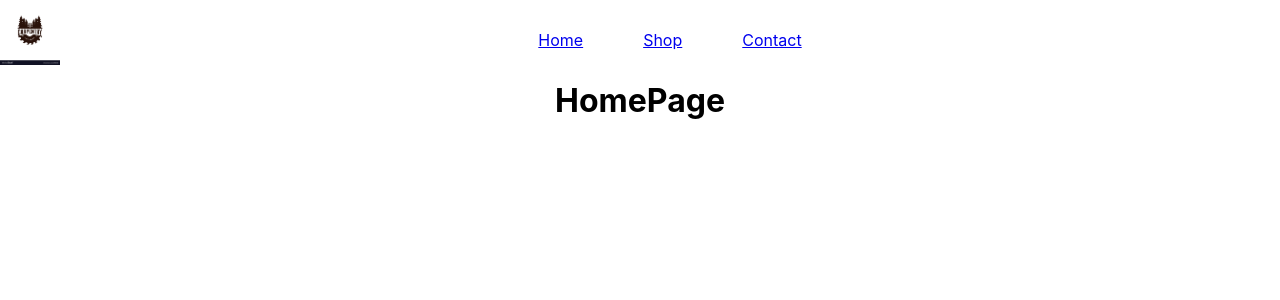
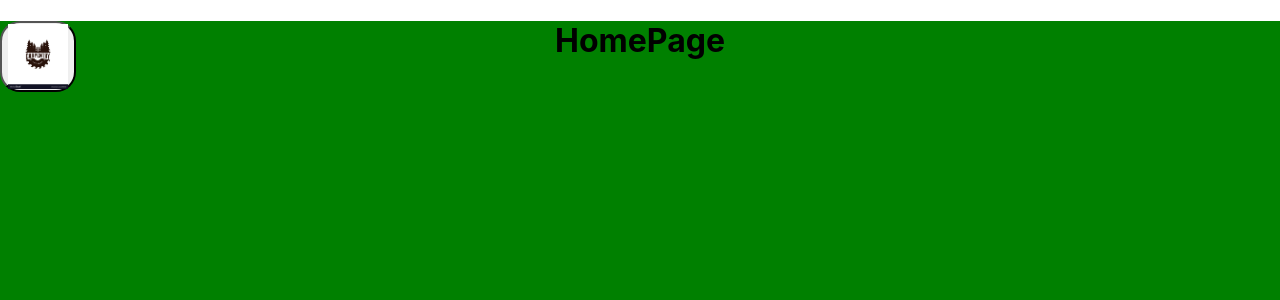
Before and after one commit to GMorse19/rustic, a React (Create React App) app: page / in a window 1280 px wide. Shown: the top 300 px of the page. Built offline with nearby package versions, Linux system fonts and the light colour scheme.

Commit message:
Added burger menu

```diff
--- a/package.json
+++ b/package.json
@@ -10,6 +10,7 @@
     "node-sass": "^4.14.1",
     "react": "^16.13.1",
     "react-bootstrap": "^1.3.0",
+    "react-burger-menu": "^2.7.1",
     "react-dom": "^16.13.1",
     "react-router-dom": "^5.2.0",
     "react-scripts": "3.4.3"
--- a/src/Header/Header.js
+++ b/src/Header/Header.js
@@ -1,19 +1,22 @@
 import React from 'react'
+
+import { slide as Menu } from 'react-burger-menu'
 
 import './Header.scss'
 
 const Header = () => (
     <div className='header'>
-        <img
+        <button className='burger-menu'><img
           src='rustic.jpg'
           alt='logo'
           className='logo'
         />
-        <div>
+        </button>
+        <Menu width={'10%'}>
           <a href='/'>Home</a>
           <a href='/shop'>Shop</a>
           <a href='/contact'>Contact</a>
-        </div>
+        </Menu>
     </div>
 )
 
--- a/src/Header/Header.scss
+++ b/src/Header/Header.scss
@@ -2,6 +2,11 @@ a {
   margin: 5px;
   padding: 25px;
   display: inline-block;
+}
+
+.burger-menu {
+  border-radius: 20px;
+  // position: absolute;
 }
 
 .logo {
@@ -10,5 +15,7 @@ a {
 }
 
 .header {
-  height: 60px;
+  // height: 60px;
+  position: absolute;
+  background-color: transparentize(green, 0);
 }
--- a/src/HomePage/HomePage.js
+++ b/src/HomePage/HomePage.js
@@ -1,7 +1,9 @@
 import React from 'react'
 
+import './HomePage.scss'
+
 const HomePage = () => (
-  <div>
+  <div className='home-page'>
     <h1>HomePage</h1>
   </div>
 )
--- a/src/HomePage/HomePage.scss
+++ b/src/HomePage/HomePage.scss
@@ -0,0 +1,5 @@
+.home-page {
+  width: 100vw;
+  height: 100vh;
+  background-color: green;
+}
```
Also changed, not shown: 1 other file (tests, documents, lock files or other folders).
